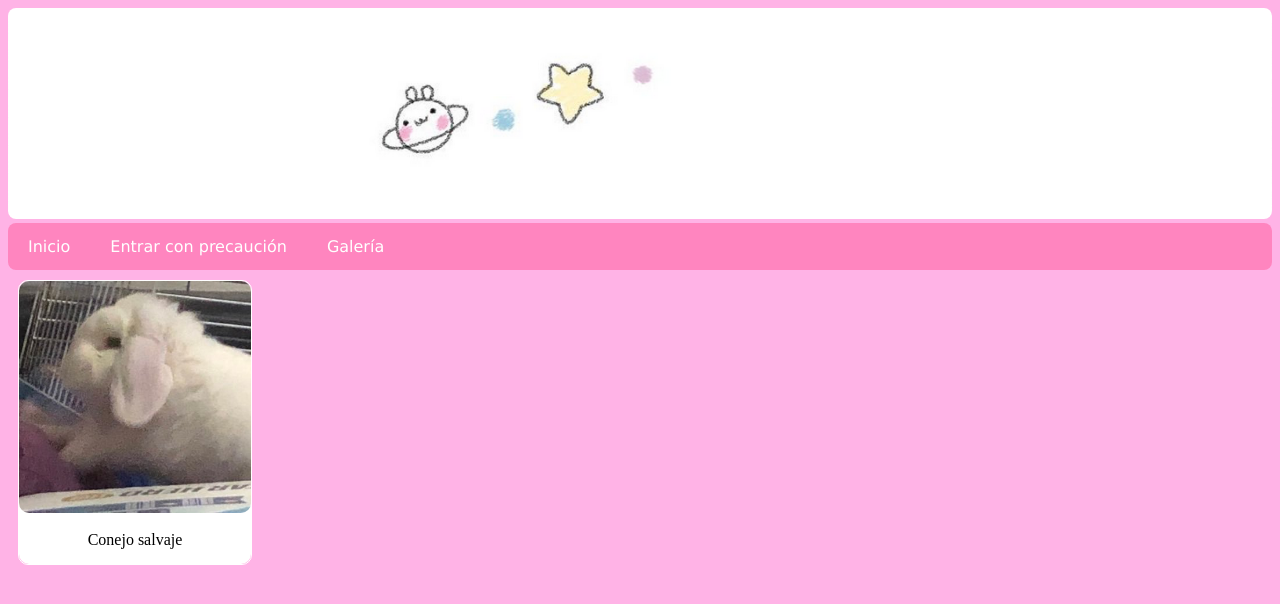
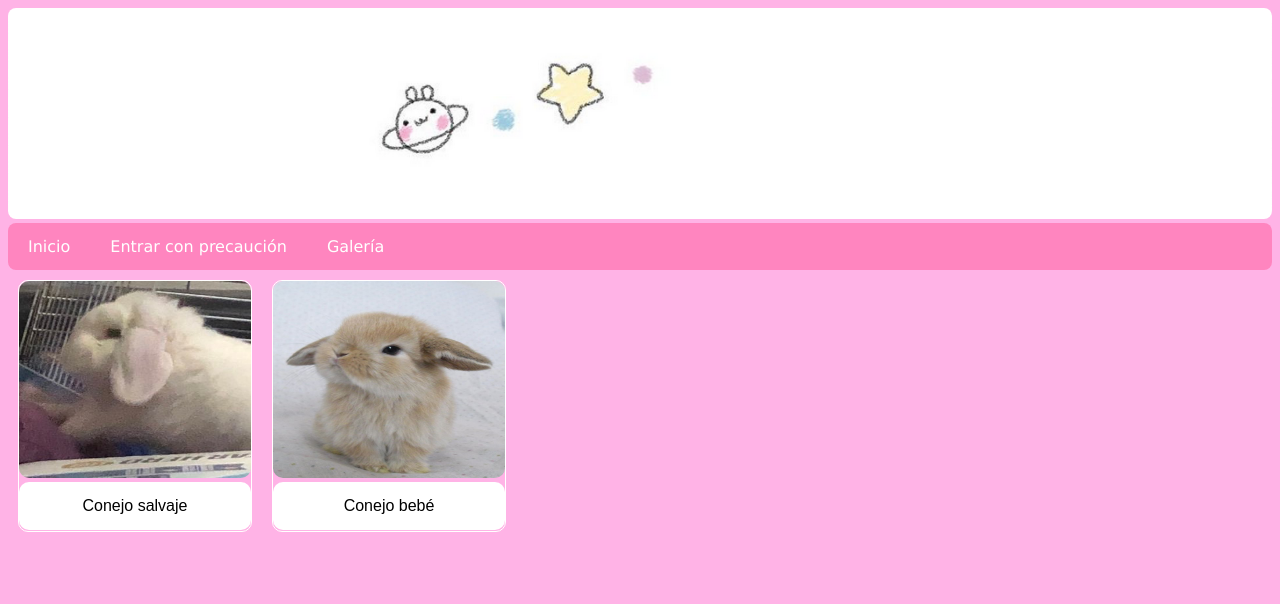
Before and after one commit to Soy-Laura/soy-laura.github.io, a plain HTML site: page galeria.html in a window 1280 px wide. Drawn offline with Linux system fonts and the light colour scheme.

Commit message:
fotitos galeria
habia hecho mal una cosa de tontos.

```diff
--- a/css/galeriacss.css
+++ b/css/galeriacss.css
@@ -23,7 +23,7 @@ body {
 	overflow: hidden;
 }
 
-a {
+.menu a {
 	padding: 14px 20px;
 	text-align: center;
 	float: left ;
@@ -44,24 +44,22 @@ a {
 div.galeria {
 	border: 1px solid white;
 	width: 232px;
+	height: 250px;
 	float: left;
 	margin: 10px;
-	border-radius: 10px
+	border-radius: 10px;
 }
 
 div.galeria img {
-	margin-top: -14px;
-	width: 232px;
-	height: auto;
-	margin-left: -20px;
-	border-radius: 10px
-
+	width: 100%;
+	height: 79%;
+	border-radius: 10px;
 }
 
 
 div.galeria:hover {
 	border: 1px solid black;
-	border-radius: 10px
+	border-radius: 10px;
 }
 
 .desc {
@@ -69,4 +67,5 @@ div.galeria:hover {
 	text-align: center;
 	padding: 15px;
 	border-radius: 10px;
+	font-family: 'Hind Madurai', sans-serif;
 }
--- a/galeria.html
+++ b/galeria.html
@@ -31,6 +31,13 @@
 	<div class="desc">Conejo salvaje</div>
 </div>
 
+<div class="galeria">
+	<a href="./fotos/conejito_bebe.jpg">
+		<img src="./fotos/conejito_bebe.jpg">
+	</a>
+	<div class="desc">Conejo beb&eacute;</div>
+</div>
+
 
 </body>
 </html>
```
Also changed, not shown: fotos/conejito_bebe.jpg (added), 1 other file.
